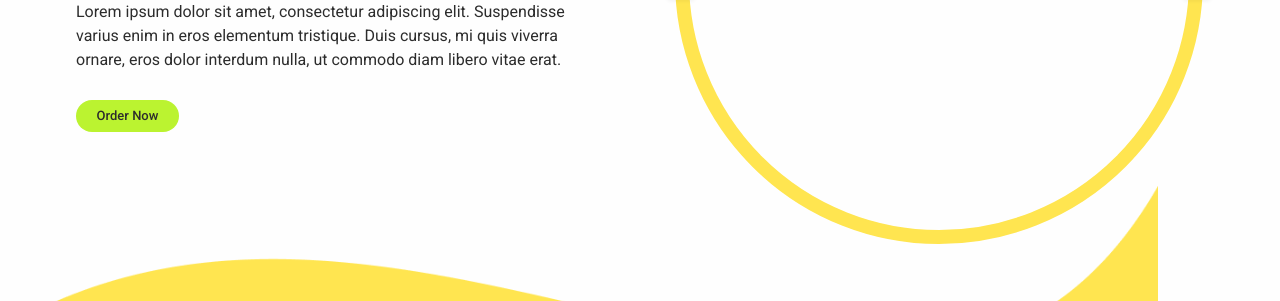
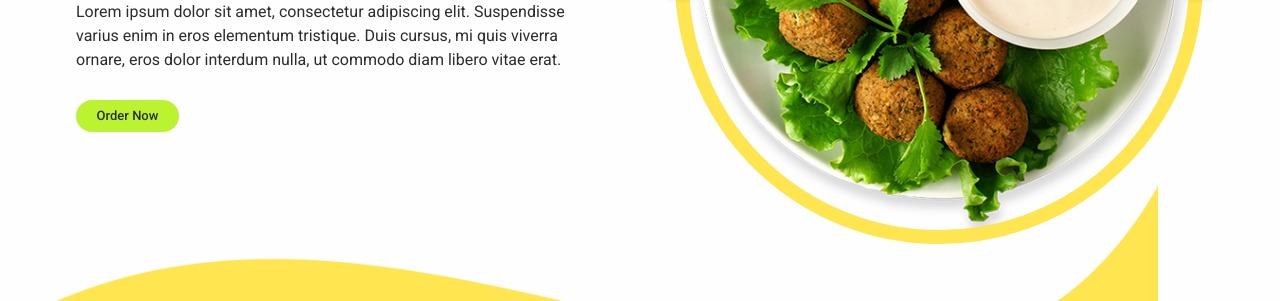
Before and after one commit to TaTiaNaM-stack/FoodStar, a plain HTML site: page index.html in a window 1280 px wide. Shown: the part 354-655 px from the top of the page. Drawn offline with nearby package versions, Linux system fonts and the light colour scheme.

Commit message:
hero meal

```diff
--- a/index.html
+++ b/index.html
@@ -56,7 +56,7 @@
                     <span class="round">
                         <img
                             class="meal"
-                            src="./images/PNG/foto-1.png"
+                            src="./images/png-img/foto-1.png"
                             alt="meal-1">
                     </span>
                     <span class="arrow right">
@@ -66,11 +66,11 @@
                     </span>
                         <!-- <img
                             class="meal"
-                            src="./images/png/foto-2.png"
+                            src="./images/png-img/foto-2.png"
                             alt="meal-2"/>
                         <img
                             class="meal"
-                            src="./images/png/foto-3.png"
+                            src="./images/png-img/foto-3.png"
                             alt="meal-3"/>                   -->
                 </div>
             </div>
```
